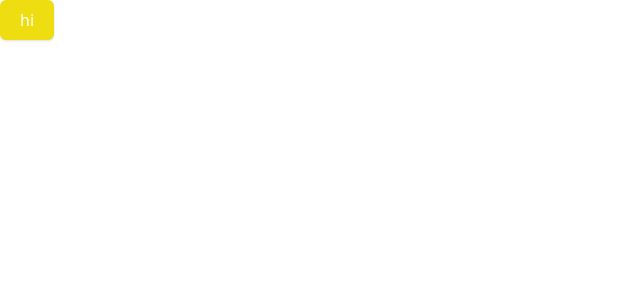
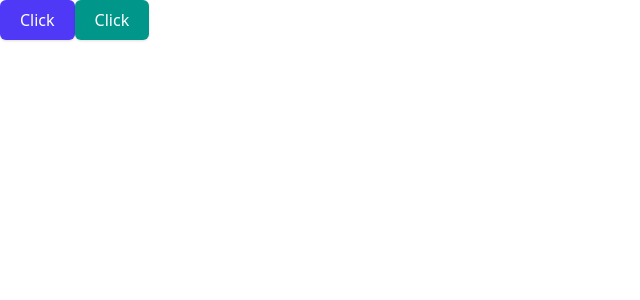
Before and after one commit to eatcodebuild/Finance-Tracker, a React (Vite) app: page / in a window 1280 px wide. Shown: the top 300 px of the page, without its empty margins (0-640 px from the left). Built offline with nearby package versions, Linux system fonts and the light colour scheme.

Commit message:
added helper library to make components scalable

```diff
--- a/package.json
+++ b/package.json
@@ -10,8 +10,10 @@
     "preview": "vite preview"
   },
   "dependencies": {
+    "clsx": "^2.1.1",
     "react": "^19.2.0",
-    "react-dom": "^19.2.0"
+    "react-dom": "^19.2.0",
+    "tailwind-merge": "^3.4.0"
   },
   "devDependencies": {
     "@eslint/js": "^9.39.1",
--- a/src/App.jsx
+++ b/src/App.jsx
@@ -1,7 +1,12 @@
-import SolidBtn from "./components/Buttons";
+import Btn from "./components/Button";
 
 function App() {
-  return <SolidBtn text="hi"></SolidBtn>;
+  return (
+    <>
+      <Btn children="Click"></Btn>
+      <Btn children="Click" variant="secondary"></Btn>
+    </>
+  );
 }
 
 export default App;
--- /dev/null
+++ b/src/components/Button.jsx
@@ -0,0 +1,24 @@
+import { cn } from "../lib/utils";
+
+export default function Btn({ children, variant = "primary", size = "md", className, ...props }) {
+  const baseStyles = "rounded-md font-medium cursor-pointer duration-200 disabled:opacity-50 disabled:cursor-not-allowed";
+
+  const variants = {
+    primary: "bg-primary hover:bg-primary-hover text-white shadow-sm",
+    secondary: "bg-secondary hover:bg-secondary-hover text-white shadow-sm",
+    outline: "border-2 border-primary text-primary hover:bg-primary hover:text-white",
+    ghost: "hover:bg-gray-100",
+  };
+
+  const sizes = {
+    sm: "px-3 py-1.5 text-sm",
+    md: "px-5 py-2",
+    lg: "px-7 py-3 text-lg",
+  };
+
+  return (
+    <button className={cn(baseStyles, variants[variant], sizes[size], className)} {...props}>
+      {children}
+    </button>
+  );
+}
--- a/src/components/Buttons.jsx
+++ /dev/null
@@ -1,9 +0,0 @@
-import "../global.css";
-
-export default function SolidBtn({ text }) {
-  return (
-    <button className="bg-primary px-5 py-2 rounded-md shadow-sm text-white cursor-pointer duration-200">
-      {text}
-    </button>
-  );
-}
--- a/src/global.css
+++ b/src/global.css
@@ -2,5 +2,8 @@
 
 /* prettier-ignore */
 @theme {
-  --color-primary: #ed1;
+  --color-primary: oklch(51.1% 0.262 276.966);
+  --color-primary-hover: oklch(58.5% 0.233 277.117);
+  --color-secondary: oklch(60% 0.118 184.704);
+  --color-secondary-hover: oklch(70.4% 0.14 182.503);
 }
--- /dev/null
+++ b/src/lib/utils.js
@@ -0,0 +1,6 @@
+import { clsx } from "clsx";
+import { twMerge } from "tailwind-merge";
+
+export function cn(...inputs) {
+  return twMerge(clsx(inputs));
+}
```
Also changed, not shown: 1 other file (tests, documents, lock files or other folders).
